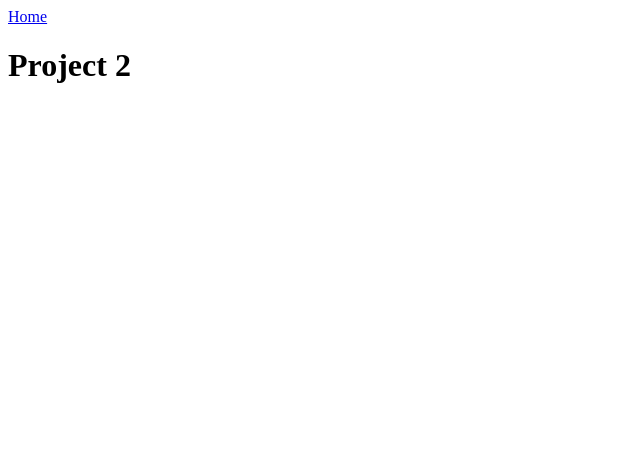
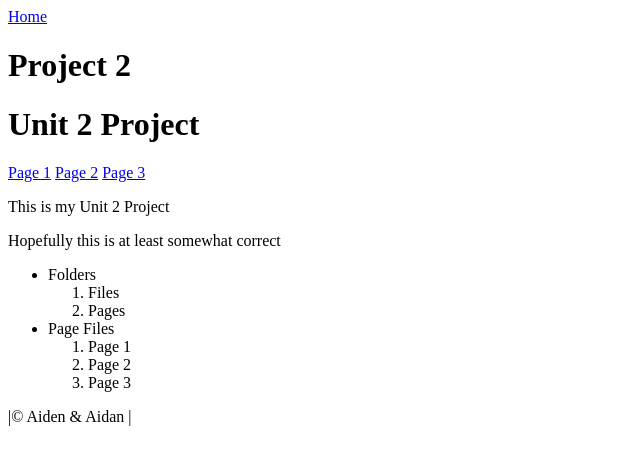
Before and after one commit to aidenburrell/aidenburrell.github.io, a plain HTML site: page project2.html in a window 1280 px wide. Shown: the whole page, without its empty margins (0-640 px from the left). Drawn offline with Linux system fonts and the light colour scheme.

Commit message:
Projects added

```diff
--- a/project1.html
+++ b/project1.html
@@ -1,2 +1,45 @@
 <a href="index.html"> Home</a>
 <h1>Project 1</h1>
+
+<!DOCTYPE html>
+<html>
+
+<head>
+  <meta charset="utf-8">
+  <meta name="viewport" content="width=device-width">
+  <title>Unit One Project</title>
+  <link href="style.css" rel="stylesheet" type="text/css" />
+</head>
+
+<body>
+<h1>One of my Favorite Bands</h1>
+
+<h3>The Eagles</h3>
+<p>The Eagles have relesed seven studio albums</p>
+<i><ul>Eagles</ul></i>
+<i><ul>Desperado</ul></i>
+<i><ul>On The Border</ul></i>
+<i><ul>One of These Nights</ul></i>
+<i><ul>Hotel California</ul></i>
+<i><ul>The Long Run</ul></i>
+<i><ul>Long Road Out of Eden</ul></i>
+
+
+
+
+<p>The band currently has four members</p>
+<b><li>Don Henley</li></b>
+<b><li>Joe Walsh</li></b>
+<b><li>Timothy B. Schmit</li></li></b>
+<b><li>Vince Gill</li></b>
+
+
+  <a href="https://en.wikipedia.org/wiki/Eagles_(band)">Wiki</a>
+
+<br>
+
+
+  <a href="https://en.wikipedia.org/wiki/Eagles_discography#:~:text=The%20Eagles%20are%20an%20American,topped%20the%20Billboard%20Hot%20100.">Discography</a>
+</body>
+
+</html>
--- a/project2.html
+++ b/project2.html
@@ -1,2 +1,45 @@
 <a href="index.html"> Home</a>
 <h1>Project 2</h1>
+<!DOCTYPE html>
+<html>
+
+<head>
+  <meta charset="utf-8">
+  <meta name="viewport" content="width=device-width">
+  <title>Unit 2 Project</title>
+  <link href="style.css" rel="stylesheet" type="text/css" />
+</head>
+<main>
+<body>
+<header>
+  <h1>Unit 2 Project</h1>
+</header>
+  <nav>
+<a href="Files/Pages/Page1.html" >Page 1</a>
+<a href="Files/Pages/Page2.html" >Page 2</a>
+<a href="Files/Pages/Page3.html" >Page 3</a>
+</nav>
+<p>This is my Unit 2 Project</p>
+  <p>Hopefully this is at least somewhat correct</p>
+  <ul>
+    <li>Folders</li>
+    <ol>
+      <li>Files</li>
+      <li>Pages</li>
+    </ol>
+    <li>Page Files</li>
+    <ol>
+      <li>Page 1</li>
+      <li>Page 2</li>
+      <li>Page 3</li>
+    </ol>
+
+  </ul>
+  <footer>
+    <p>
+&#124;&copy; Aiden &amp; Aidan
+&#124;</p>
+  </footer>
+</body>
+</main>
+</html>
```
